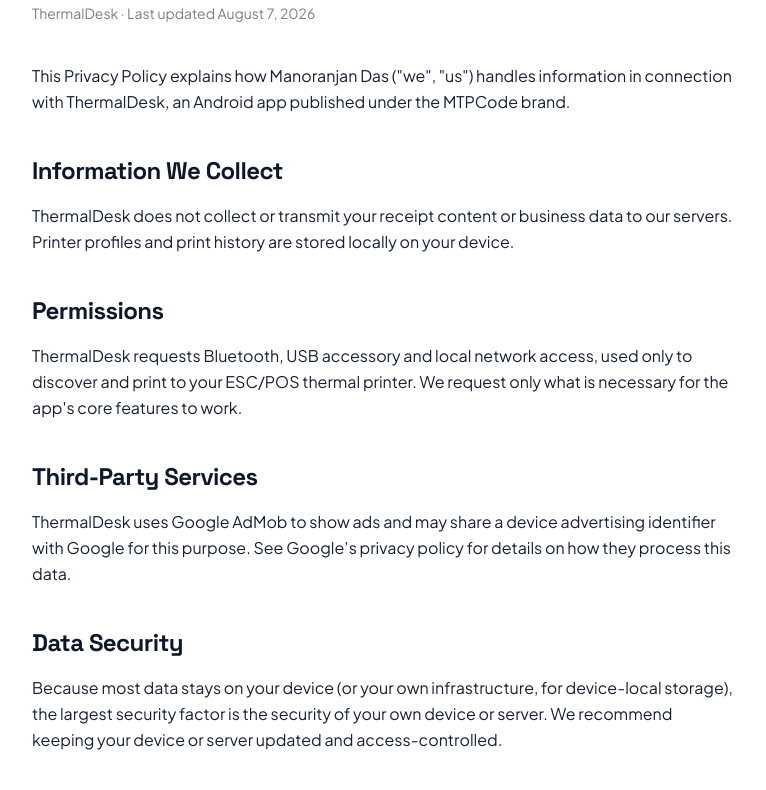
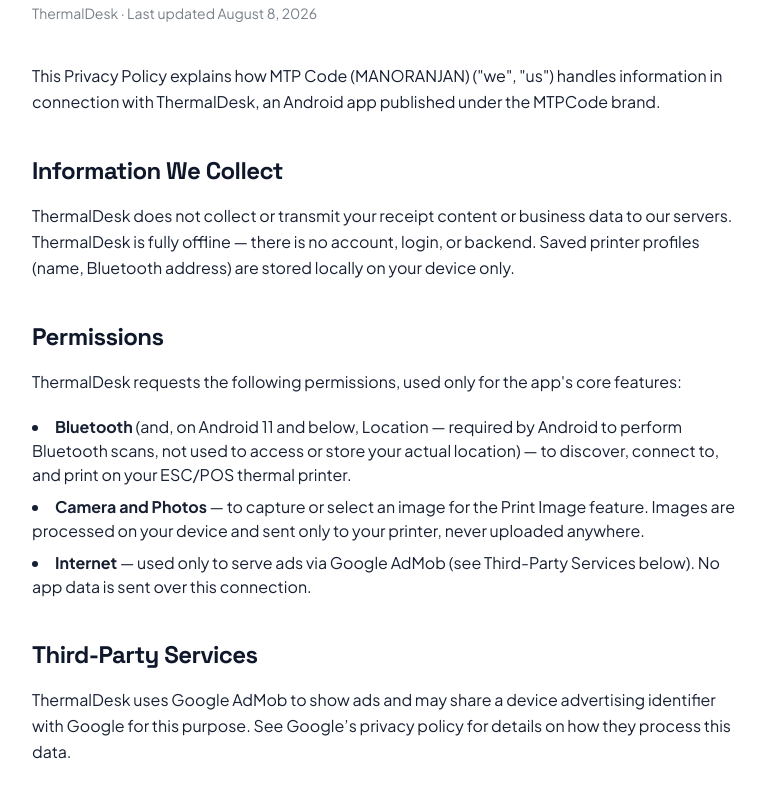
Before and after one commit to manoranjan2050/mtpcode, a website built with Vite: page legal/thermaldesk/privacy.html in a window 1280 px wide. Shown: the part 279-1069 px from the top of the page, without its empty margins (256-1022 px from the left). Built offline with nearby package versions, Linux system fonts and the light colour scheme.

Commit message:
Update ThermalDesk privacy policy: developer name, support email, accurate permissions
Contact updated to MTP Code (MANORANJAN) / mtpcode.in@gmail.com. Also
corrected the Permissions section to match the app's actual
AndroidManifest.xml (Bluetooth, Camera, Photos, Internet — not USB
accessory/local network as previously stated) and removed a reference
to a "print history" feature that doesn't exist in the app.

```diff
--- a/legal/thermaldesk/privacy.html
+++ b/legal/thermaldesk/privacy.html
@@ -20,23 +20,28 @@
       <div class="container-page max-w-3xl">
         <span class="eyebrow">Legal</span>
         <h1 class="mt-4 font-display text-3xl font-extrabold text-dark-900 dark:text-white sm:text-4xl">ThermalDesk Privacy Policy</h1>
-        <p class="mt-2 text-sm text-dark-700/60 dark:text-slate-400">ThermalDesk &middot; Last updated August 7, 2026</p>
+        <p class="mt-2 text-sm text-dark-700/60 dark:text-slate-400">ThermalDesk &middot; Last updated August 8, 2026</p>
         <div class="prose-article mt-10">
-    <p>This Privacy Policy explains how Manoranjan Das ("we", "us") handles information in connection with ThermalDesk, an Android app published under the MTPCode brand.</p>
+    <p>This Privacy Policy explains how MTP Code (MANORANJAN) ("we", "us") handles information in connection with ThermalDesk, an Android app published under the MTPCode brand.</p>
     <h2>Information We Collect</h2>
-    <p>ThermalDesk does not collect or transmit your receipt content or business data to our servers. Printer profiles and print history are stored locally on your device.</p>
+    <p>ThermalDesk does not collect or transmit your receipt content or business data to our servers. ThermalDesk is fully offline — there is no account, login, or backend. Saved printer profiles (name, Bluetooth address) are stored locally on your device only.</p>
     <h2>Permissions</h2>
-    <p>ThermalDesk requests Bluetooth, USB accessory and local network access, used only to discover and print to your ESC/POS thermal printer. We request only what is necessary for the app's core features to work.</p>
+    <p>ThermalDesk requests the following permissions, used only for the app's core features:</p>
+    <ul>
+      <li><strong>Bluetooth</strong> (and, on Android 11 and below, Location — required by Android to perform Bluetooth scans, not used to access or store your actual location) — to discover, connect to, and print on your ESC/POS thermal printer.</li>
+      <li><strong>Camera and Photos</strong> — to capture or select an image for the Print Image feature. Images are processed on your device and sent only to your printer, never uploaded anywhere.</li>
+      <li><strong>Internet</strong> — used only to serve ads via Google AdMob (see Third-Party Services below). No app data is sent over this connection.</li>
+    </ul>
     <h2>Third-Party Services</h2>
     <p>ThermalDesk uses Google AdMob to show ads and may share a device advertising identifier with Google for this purpose. See Google’s privacy policy for details on how they process this data.</p>
     <h2>Data Security</h2>
-    <p>Because most data stays on your device (or your own infrastructure, for device-local storage), the largest security factor is the security of your own device or server. We recommend keeping your device or server updated and access-controlled.</p>
+    <p>Because all app data stays on your device, the largest security factor is the security of your own device. We recommend keeping your device updated and access-controlled (e.g. a screen lock).</p>
     <h2>Children's Privacy</h2>
     <p>ThermalDesk is not directed at children under 13, and we do not knowingly collect data from children.</p>
     <h2>Changes to This Policy</h2>
     <p>We may update this Privacy Policy from time to time. Material changes will be reflected by updating the "Last updated" date above.</p>
     <h2>Contact</h2>
-    <p>Questions about this policy can be sent to <a href="mailto:electroiot.in@gmail.com">electroiot.in@gmail.com</a>.</p>
+    <p>Questions about this policy can be sent to <a href="mailto:mtpcode.in@gmail.com">mtpcode.in@gmail.com</a>.</p>
   </div>
       </div>
     </section>
```
